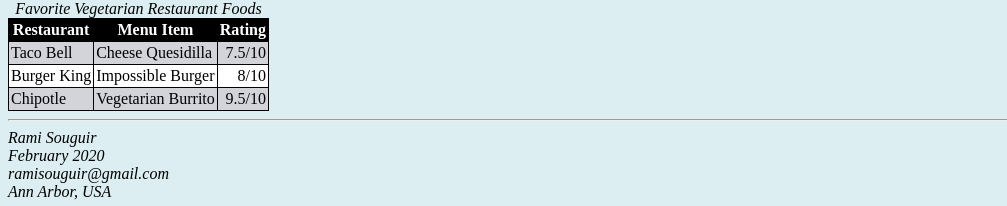
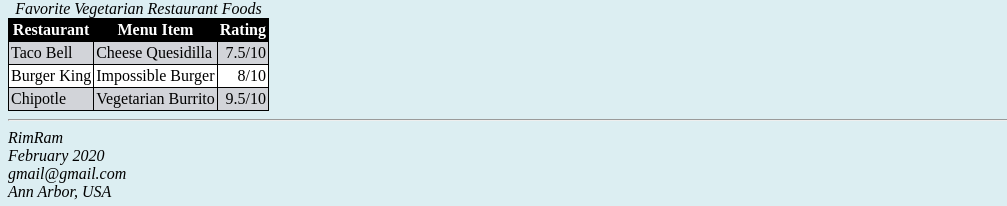
Before and after one commit to ramisouguir/reference, a website: page home.html in a window 1280 px wide. Shown: the part 845-1051 px from the top of the page, without its empty margins (0-1007 px from the left). Drawn offline with Linux system fonts and the light colour scheme; a web font is replaced by a local one.

Commit message:
5th commit

```diff
--- a/home.html
+++ b/home.html
@@ -68,9 +68,9 @@
         </table>
         <hr>
         <address id = "contact">
-            Rami Souguir<br>
+            RimRam<br>
             February 2020<br>
-            ramisouguir@gmail.com<br>
+            gmail@gmail.com<br>
             Ann Arbor, USA<br>
         </address>
     </body>
```
Also changed, not shown: contacts.html (+1 -0 lines).
